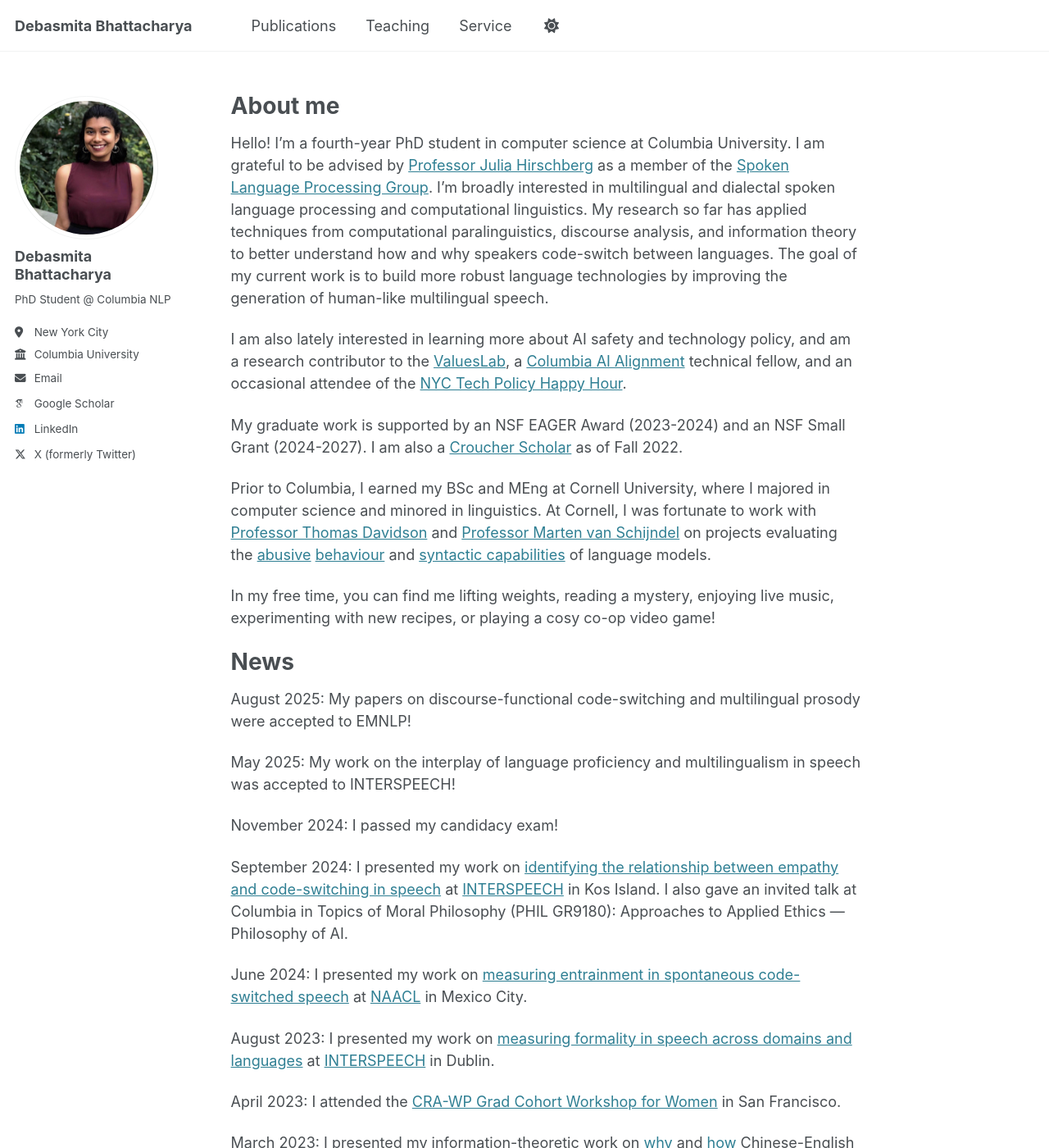
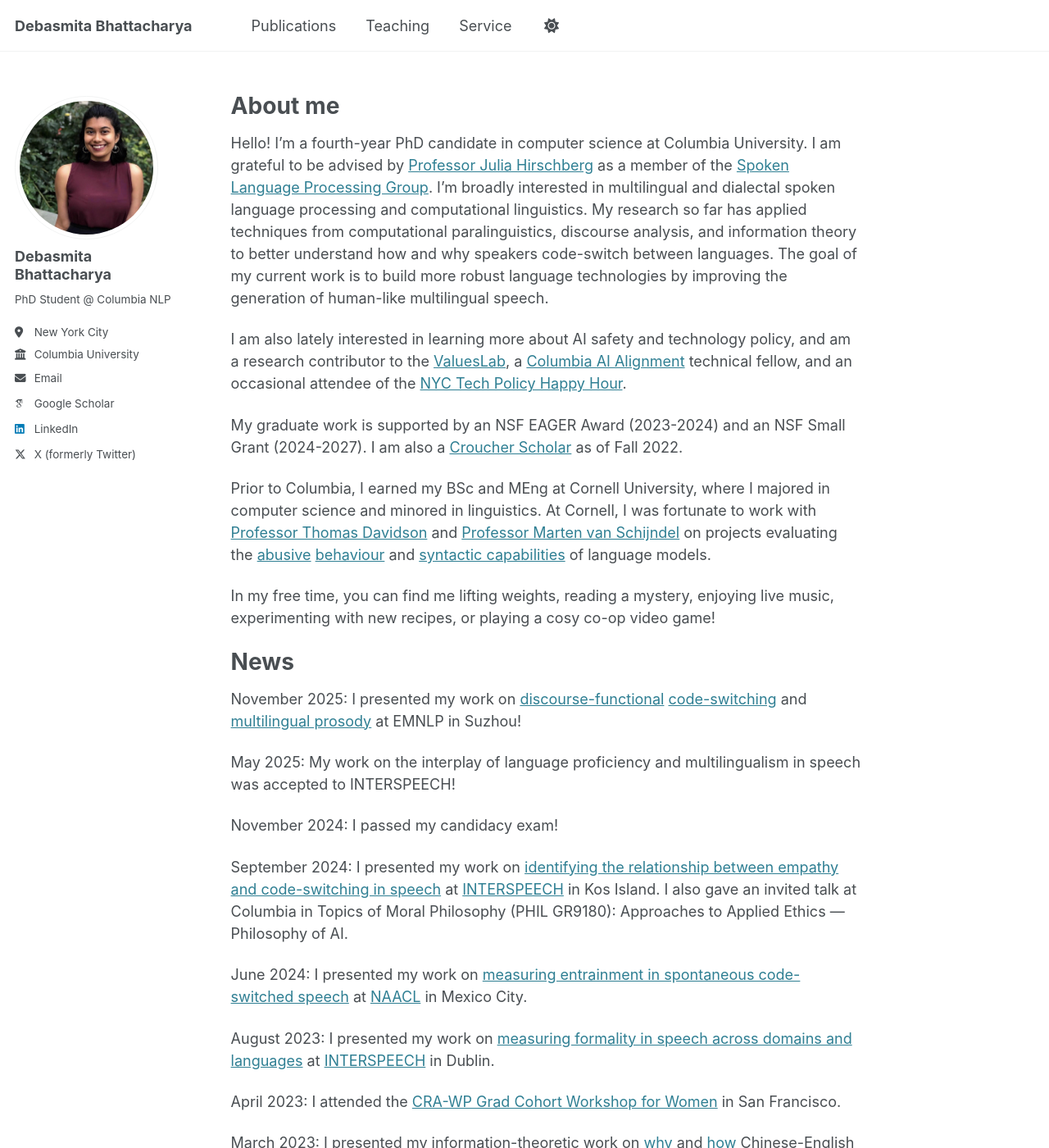
Before and after one commit to debasmita-b/debasmita-b.github.io, a Jekyll site: the page built from _pages/about.md, in a window 1280 px wide and 1400 px high. Shown: the whole window at 82% size. Built offline with Jekyll 4.4.1, drawn with Linux system fonts in a browser that asks for light colours; some web fonts are replaced.

Commit message:
student > candidate; emnlp link updates

```diff
--- a/_pages/about.md
+++ b/_pages/about.md
@@ -9,7 +9,7 @@ redirect_from:
 
 About me
 ======
-Hello! I'm a fourth-year PhD student in computer science at Columbia University. I am grateful to be advised by [Professor Julia Hirschberg](http://www.cs.columbia.edu/~julia/) as a member of the [Spoken Language Processing Group](http://www.cs.columbia.edu/speech/). I'm broadly interested in multilingual and dialectal spoken language processing and computational linguistics. My research so far has applied techniques from computational paralinguistics, discourse analysis, and information theory to better understand how and why speakers code-switch between languages. The goal of my current work is to build more robust language technologies by improving the generation of human-like multilingual speech.
+Hello! I'm a fourth-year PhD candidate in computer science at Columbia University. I am grateful to be advised by [Professor Julia Hirschberg](http://www.cs.columbia.edu/~julia/) as a member of the [Spoken Language Processing Group](http://www.cs.columbia.edu/speech/). I'm broadly interested in multilingual and dialectal spoken language processing and computational linguistics. My research so far has applied techniques from computational paralinguistics, discourse analysis, and information theory to better understand how and why speakers code-switch between languages. The goal of my current work is to build more robust language technologies by improving the generation of human-like multilingual speech.
 
 I am also lately interested in learning more about AI safety and technology policy, and am a research contributor to the [ValuesLab](https://valueslab.github.io/), a [Columbia AI Alignment](https://www.cualignment.org/) technical fellow, and an occasional attendee of the [NYC Tech Policy Happy Hour](https://horse-pail-acf.notion.site/NYC-Tech-Policy-Meetups-1a44bbba74ee80e4b7ecfe04a4631c18).
 
@@ -21,7 +21,7 @@ In my free time, you can find me lifting weights, reading a mystery, enjoying li
 
 News
 ======
-August 2025: My papers on discourse-functional code-switching and multilingual prosody were accepted to EMNLP!
+November 2025: I presented my work on [discourse-functional](https://drive.google.com/file/d/1SMQasUapGUzILQlDgJrvMW8lhB040C15/view?usp=sharing) [code-switching](https://drive.google.com/file/d/1R2AleNCQZ51rQFi2S0_9hK_bg6xl47dE/view?usp=sharing) and [multilingual prosody](https://drive.google.com/file/d/1uKIE_w1AsMl3vQx1o_CVTaOZls7bYtOp/view?usp=sharing) at EMNLP in Suzhou!
 
 May 2025: My work on the interplay of language proficiency and multilingualism in speech was accepted to INTERSPEECH!
 
```
